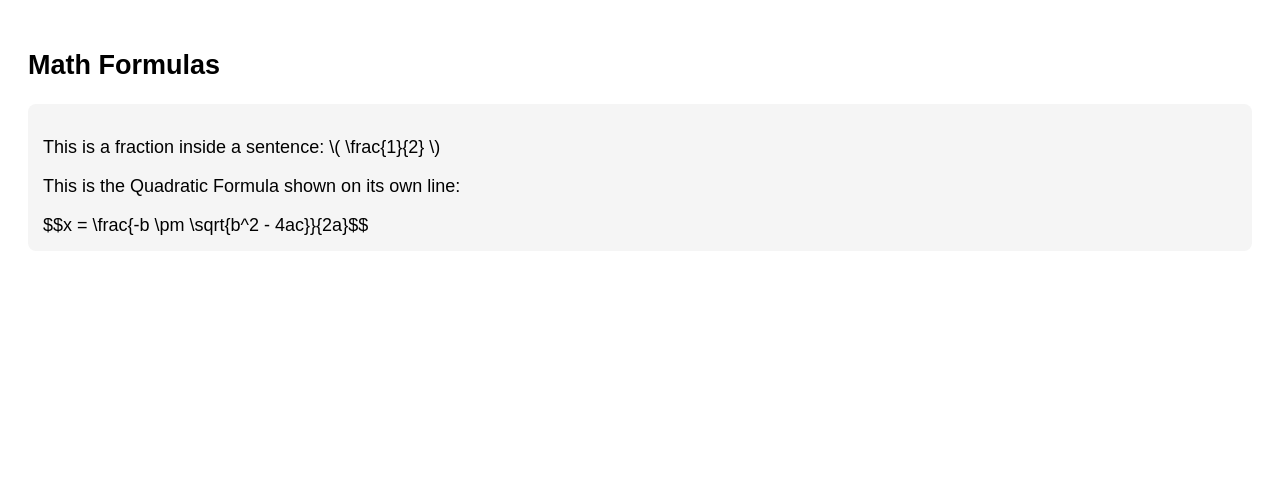
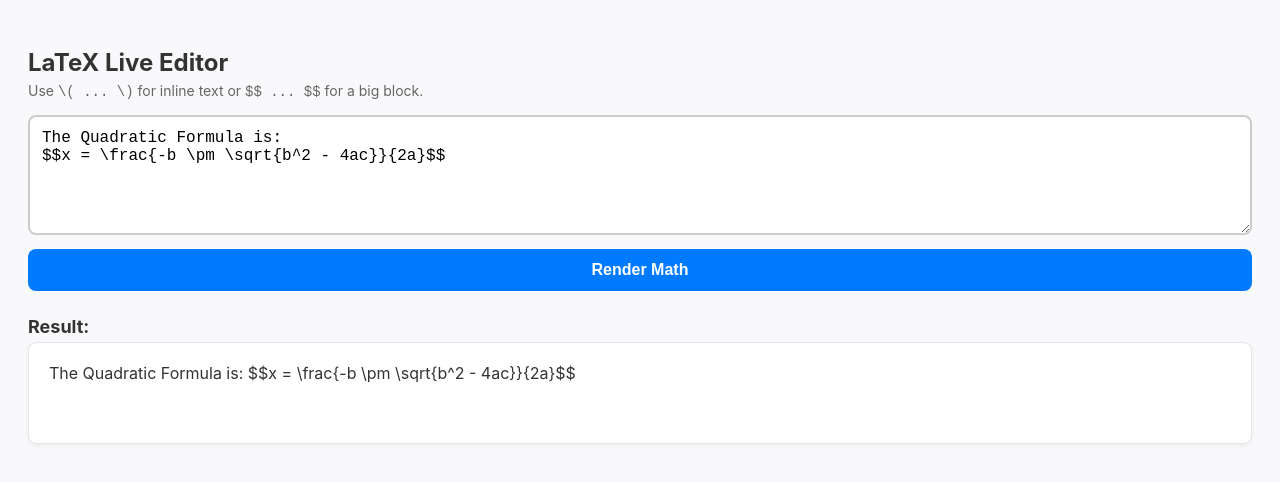
Before and after one commit to BlankoTheLegend/dd, a plain HTML site: page index.html in a window 1280 px wide. Drawn offline with Linux system fonts and the light colour scheme.

Commit message:
Enhance LaTeX viewer with user input and styling
Updated title and improved styling for the LaTeX viewer. Added input box for user code and a button to render math.

```diff
--- a/index.html
+++ b/index.html
@@ -3,37 +3,120 @@
 <head>
     <meta charset="UTF-8">
     <meta name="viewport" content="width=device-width, initial-scale=1.0">
-    <title>LaTeX Viewer</title>
+    <title>LaTeX Live Viewer</title>
 
-    <!-- Load MathJax to read the LaTeX code -->
+    <!-- Load MathJax to convert LaTeX into math symbols -->
     <script src="https://polyfill.io"></script>
     <script id="MathJax-script" async src="https://jsdelivr.net"></script>
 
     <style>
         body {
-            font-family: sans-serif;
+            font-family: -apple-system, BlinkMacSystemFont, "Segoe UI", Roboto, Helvetica, Arial, sans-serif;
             padding: 20px;
+            background-color: #f9f9fb;
+            color: #333;
+        }
+        h2 {
+            margin-bottom: 5px;
+        }
+        p.hint {
+            font-size: 14px;
+            color: #666;
+            margin-top: 0;
+            margin-bottom: 15px;
+        }
+        textarea {
+            width: 100%;
+            height: 120px;
+            padding: 12px;
+            box-sizing: border-box;
+            border: 2px solid #ccc;
+            border-radius: 8px;
+            font-size: 16px;
+            font-family: monospace;
+            resize: vertical;
+        }
+        textarea:focus {
+            border-color: #007aff;
+            outline: none;
+        }
+        button {
+            background-color: #007aff;
+            color: white;
+            border: none;
+            padding: 12px 20px;
+            font-size: 16px;
+            font-weight: bold;
+            border-radius: 8px;
+            cursor: pointer;
+            margin-top: 10px;
+            width: 100%;
+        }
+        button:active {
+            background-color: #0056b3;
+        }
+        .output-heading {
+            margin-top: 25px;
             font-size: 18px;
+            font-weight: bold;
         }
         .math-box {
-            background-color: #f5f5f5;
-            padding: 15px;
+            background-color: #ffffff;
+            padding: 20px;
+            border: 1px solid #e5e5ea;
             border-radius: 8px;
-            margin-top: 10px;
+            margin-top: 5px;
+            min-height: 60px;
+            box-shadow: 0 2px 4px rgba(0,0,0,0.05);
+            overflow-x: auto;
         }
     </style>
 </head>
 <body>
 
-    <h2>Math Formulas</h2>
+    <h2>LaTeX Live Editor</h2>
+    <p class="hint">Use <code>\( ... \)</code> for inline text or <code>$$ ... $$</code> for a big block.</p>
 
-    <!-- MathJax looks for $$ for big formulas and \( \) for inline text -->
-    <div class="math-box">
-        <p>This is a fraction inside a sentence: \( \frac{1}{2} \)</p>
+    <!-- Input box for user code -->
+    <textarea id="latexInput" placeholder="Type your LaTeX here... For example: \frac{a}{b} = c^2"></textarea>
 
-        <p>This is the Quadratic Formula shown on its own line:</p>
-        $$x = \frac{-b \pm \sqrt{b^2 - 4ac}}{2a}$$
+    <!-- Button to trigger conversion -->
+    <button onclick="renderLaTeX()">Render Math</button>
+
+    <div class="output-heading">Result:</div>
+    <!-- This is where the beautiful math will appear -->
+    <div id="latexOutput" class="math-box">
+        Your rendered math will show up here.
     </div>
+
+    <script>
+        // Set an initial example formula when the page loads
+        document.getElementById('latexInput').value = "The Quadratic Formula is:\n$$x = \\frac{-b \\pm \\sqrt{b^2 - 4ac}}{2a}$$";
+
+        function renderLaTeX() {
+            // 1. Get what the user typed in the text box
+            const userInput = document.getElementById('latexInput').value;
+
+            // 2. Put that text into our output box
+            const outputBox = document.getElementById('latexOutput');
+            outputBox.innerHTML = userInput;
+
+            // 3. CRITICAL STEP: Tell MathJax to scan the output box and turn code into math symbols
+            if (window.MathJax && window.MathJax.typesetPromise) {
+                MathJax.typesetPromise([outputBox]).catch(function (err) {
+                    outputBox.innerHTML = "Error rendering LaTeX: " + err.message;
+                });
+            } else {
+                alert("MathJax library is still loading. Please try again in a moment.");
+            }
+        }
+
+        // Run the function once on load to show the initial example
+        window.addEventListener('load', function() {
+            // Wait a tiny bit for MathJax to finish initializing
+            setTimeout(renderLaTeX, 500);
+        });
+    </script>
 
 </body>
 </html>
```
